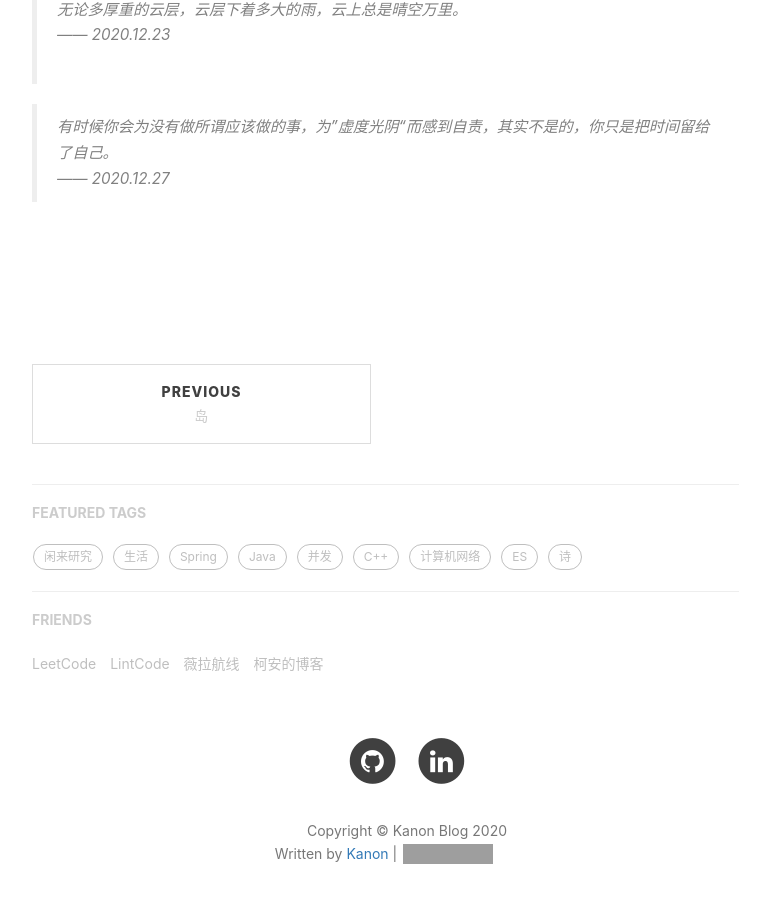
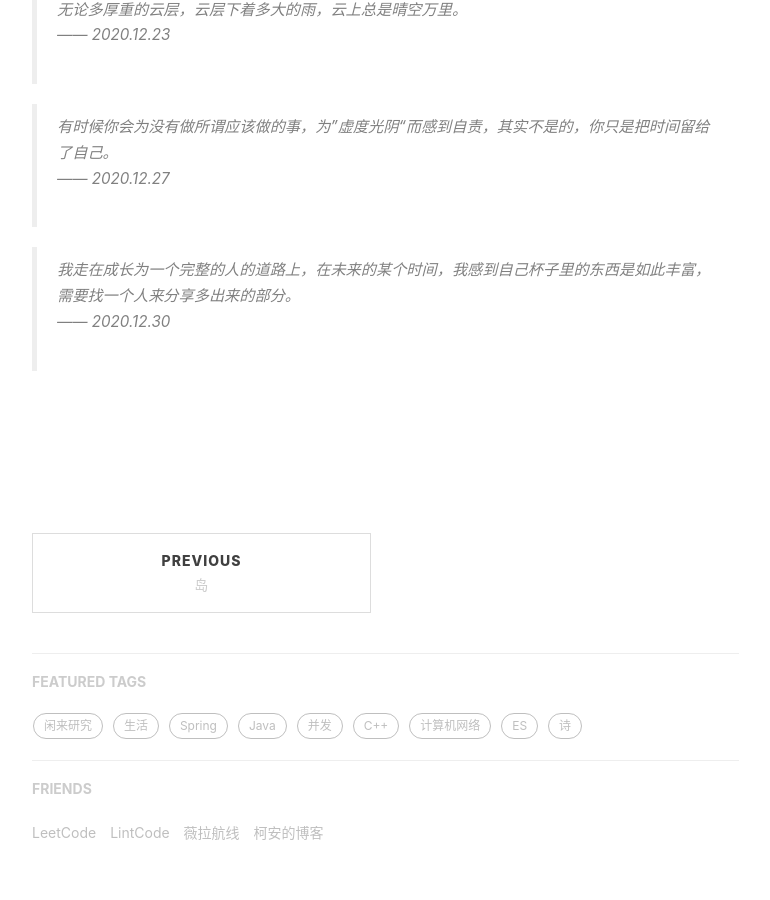
Before and after one commit to kanonjz/kanonjz.github.io, a Jekyll site: the page built from _posts/2020-12-23-some-thoughts.md, in a window 1280 px wide and 900 px high, scrolled down 576 px. Shown: the whole window, without its empty margins (233-1003 px from the left). Built offline with Jekyll 4.4.1, drawn with Linux system fonts in a browser that asks for light colours; nearby versions of some CDN libraries; comment, search, counter and statistics services are not loaded; grey boxes are pictures that could not be loaded.

Commit message:
Update 2020-12-23-some-thoughts.md

```diff
--- a/_posts/2020-12-23-some-thoughts.md
+++ b/_posts/2020-12-23-some-thoughts.md
@@ -15,5 +15,10 @@ tags:
 
 > 有时候你会为没有做所谓应该做的事，为”虚度光阴“而感到自责，其实不是的，你只是把时间留给了自己。<br/>
 —— 2020.12.27
+<br/><br/>
+
+> 我走在成长为一个完整的人的道路上，在未来的某个时间，我感到自己杯子里的东西是如此丰富，需要找一个人来分享多出来的部分。<br/>
+—— 2020.12.30
+<br/><br/>
 
 <br/><br/><br/>
```
